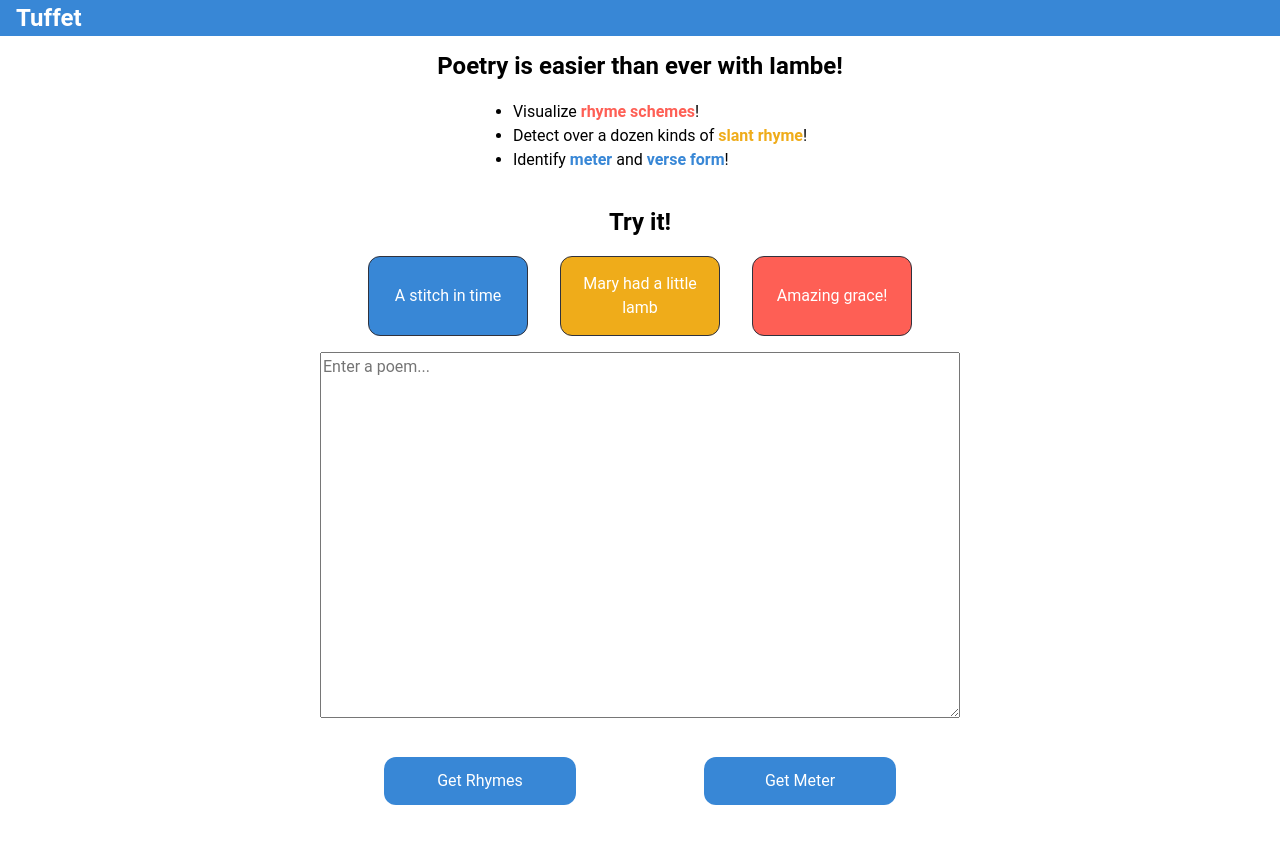
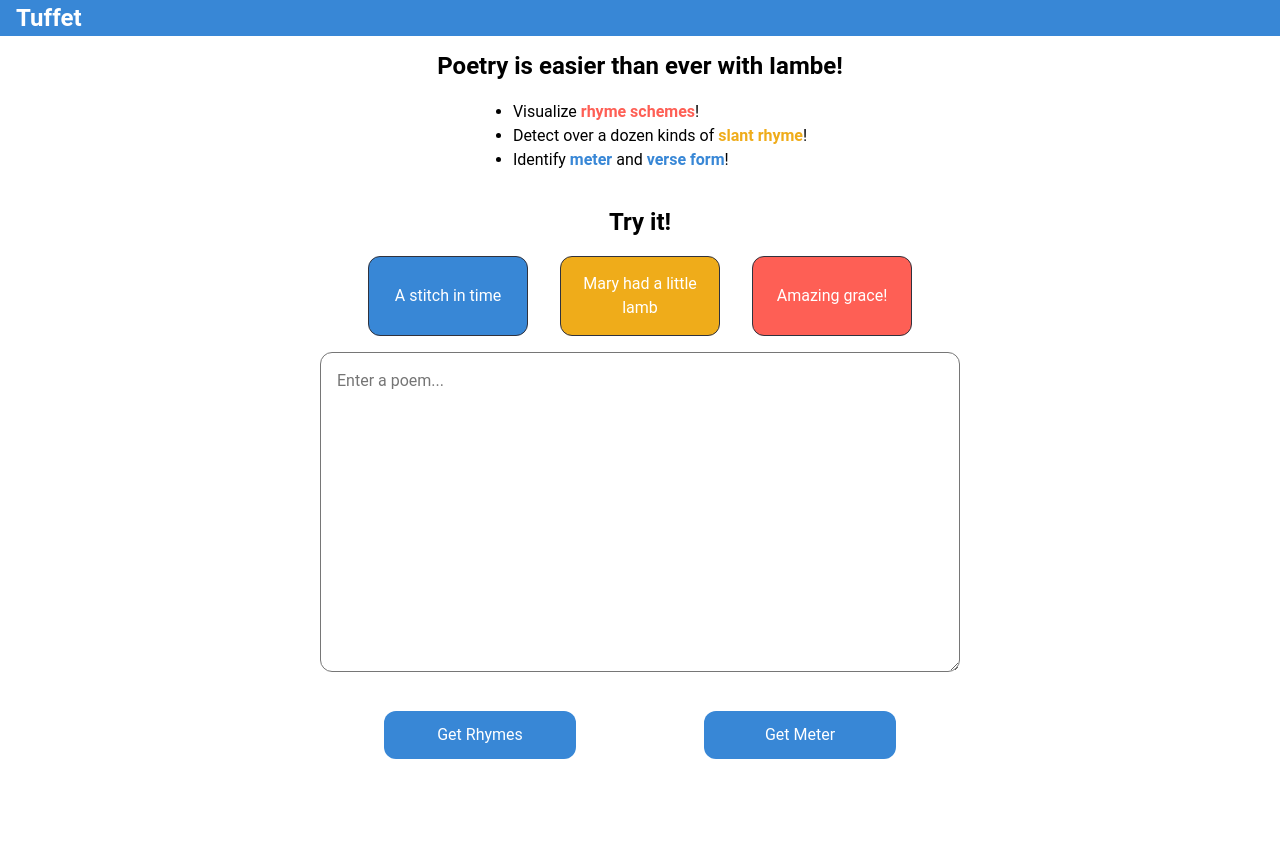
Before and after one commit to SamuelPerrin/tuffet, a React (Create React App) app in the folder iambe/: page / in a window 1280 px wide. Shown: the top 844 px of the page. Built offline with nearby package versions, Linux system fonts and the light colour scheme.

Commit message:
re-styles TextArea component

```diff
--- a/iambe/src/components/styled/TextArea.js
+++ b/iambe/src/components/styled/TextArea.js
@@ -4,16 +4,13 @@ import styled from 'styled-components';
 const TextAreaWrapper = styled.textarea`
   width: ${props => props.theme.textAreaWidth};
   margin-bottom: ${props => props.theme.space};
-  textarea {
   border-radius: ${props => props.theme.borderRadius};
   background-color: ${props => props.theme.white};
   color: ${props => props.theme.black};
   font-size: ${props => props.theme.inputFontSize};
-    width: '100%';
   height: ${props => props.theme.textAreaHeight};
   padding: ${props => props.theme.textAreaPadding};
   border: '12px solid ${props => props.theme.black}';
-  }
 `
 
 export default function TextArea(props) {
```
Lines whose indentation alone changed are shown as unchanged.
